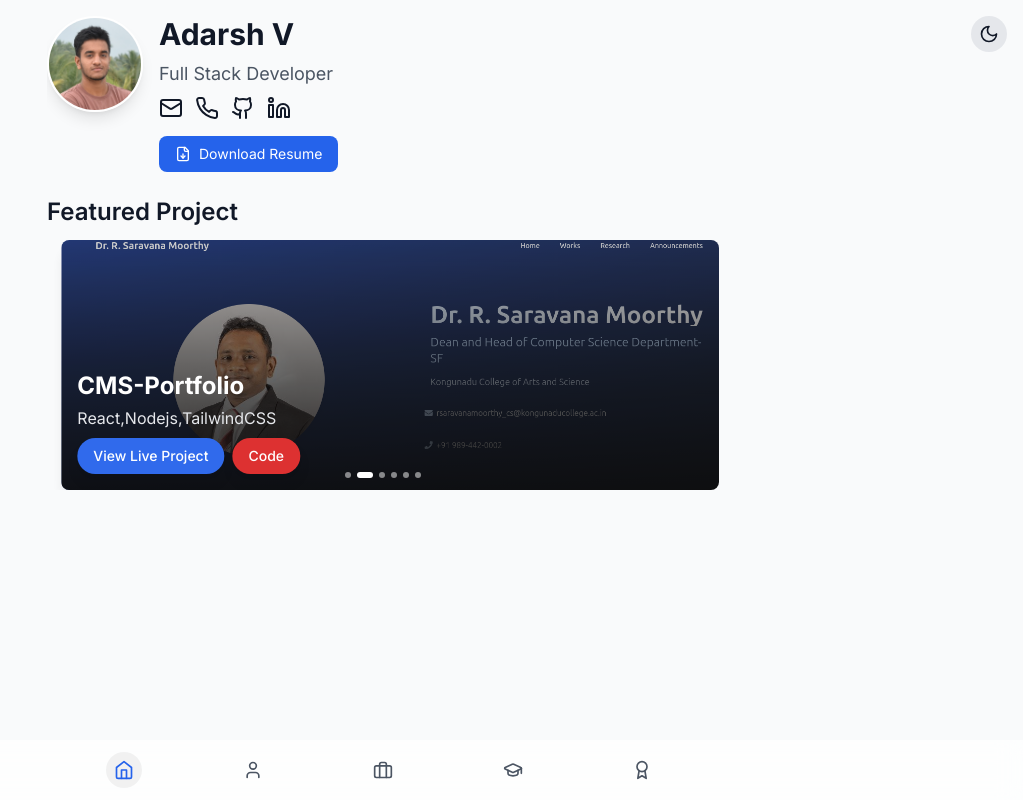
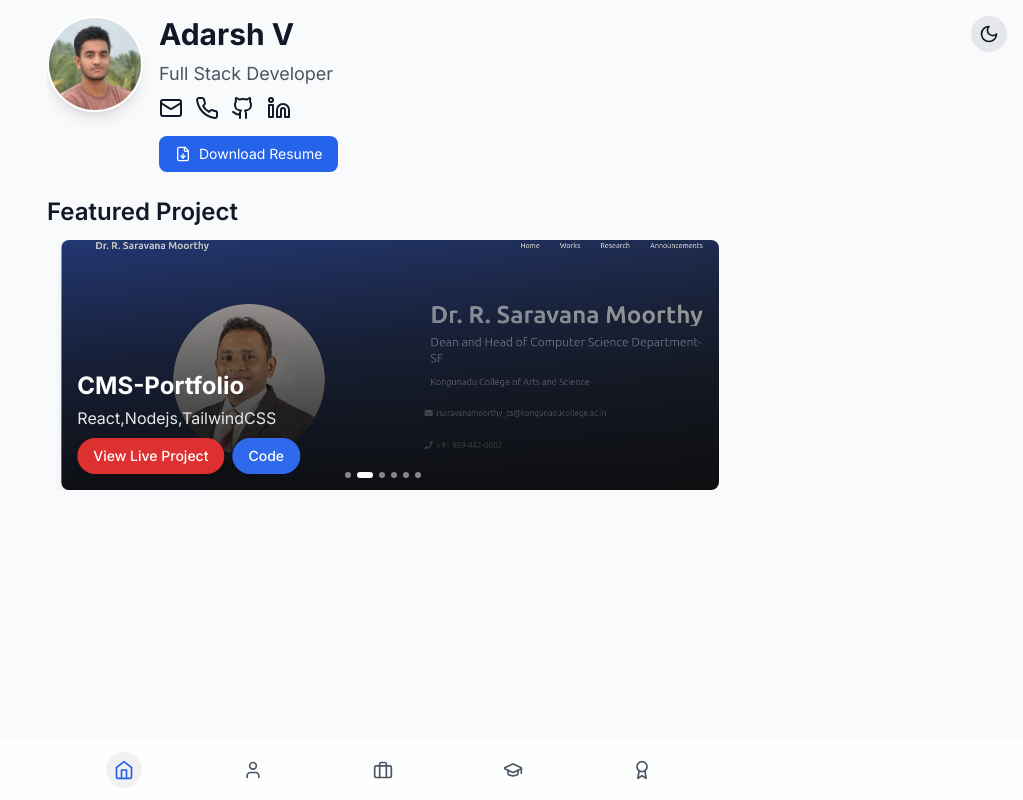
Before and after one commit to Adarshvinodhan/Portfolio, a React (Vite) app: page / in a window 1280 px wide. Shown: the whole page, without its empty margins (257-1280 px from the left). Built offline with nearby package versions, Linux system fonts and the light colour scheme.

Commit message:
Update App.tsx

```diff
--- a/src/App.tsx
+++ b/src/App.tsx
@@ -102,14 +102,14 @@ function App() {
               <div className="absolute bottom-0 left-0 right-0 p-4">
                 <h3 className="text-2xl font-bold text-white mb-1">{projects[currentProjectIndex].title}</h3>
                 <p className="text-base text-gray-200 mb-2">{projects[currentProjectIndex].tech}</p>
-                <a className="inline-block px-4 py-2 bg-blue-600 rounded-full text-sm font-medium text-white shadow-lg transition-all duration-300 transform group-hover:scale-105 group-hover:bg-blue-700"
+                <a className="inline-block px-4 py-2 bg-red-600 rounded-full text-sm font-medium text-white shadow-lg transition-all duration-300 transform group-hover:scale-105 group-hover:bg-blue-700"
                 href={projects[currentProjectIndex].link}
                 target="_blank"
                 rel="noopener noreferrer"
                 >
                   View Live Project
                 </a>
-                <a className="inline-block px-4 py-2 ml-2 bg-red-600 rounded-full text-sm font-medium text-white shadow-lg transition-all duration-300 transform group-hover:scale-105 group-hover:bg-blue-700"
+                <a className="inline-block px-4 py-2 ml-2 bg-blue-600 rounded-full text-sm font-medium text-white shadow-lg transition-all duration-300 transform group-hover:scale-105 group-hover:bg-blue-700"
                 href={projects[currentProjectIndex].repo}
                 target="_blank"
                 rel="noopener noreferrer"
```
